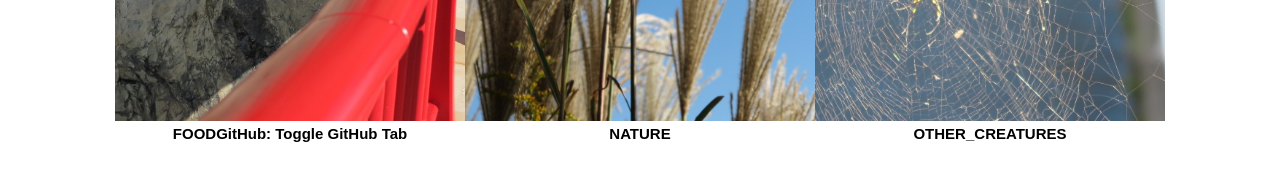
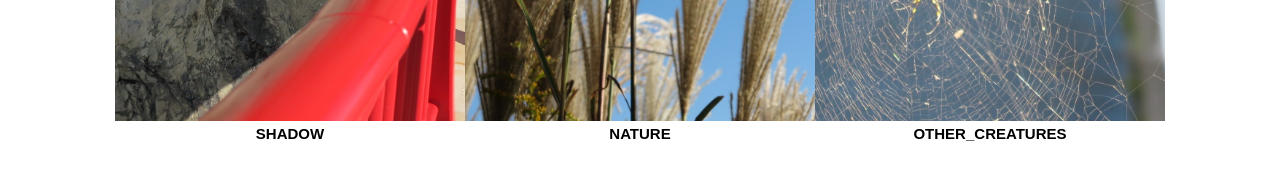
Before and after one commit to maiko-flute/maiko-flute.github.io, a plain HTML site: page index.html in a window 1280 px wide. Shown: the part 1180-1364 px from the top of the page. Drawn offline with Linux system fonts and the light colour scheme.

Commit message:
Update index.html

```diff
--- a/index.html
+++ b/index.html
@@ -65,7 +65,7 @@
       <div class="content">
       <div class="card-list">
         <p><a href="shadow.html"><img src="img/shadow2-2.jpg"></a></p>
-        <h2>FOODGitHub: Toggle GitHub Tab</h2>
+        <h2>SHADOW</h2>
       </div>
       </div>
 
```
